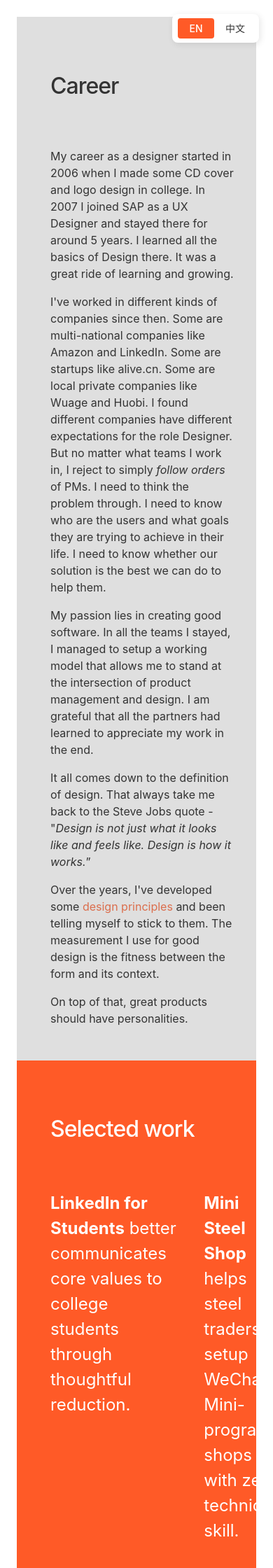
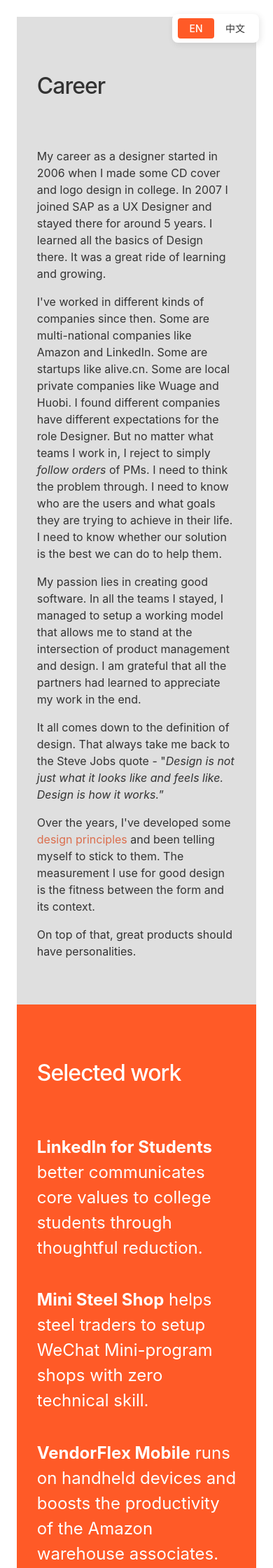
Before and after one commit to lvterry/lvterry.github.io, a Jekyll site: the page built from p/en/index.html, in a window 390 px wide. Shown: the top 2240 px of the page at 70% size. Built offline with Jekyll 4.4.1, drawn with Linux system fonts in a browser that asks for light colours.

Commit message:
mobile style

```diff
--- a/assets/css/styles.css
+++ b/assets/css/styles.css
@@ -262,19 +262,7 @@
   }
 
   .portfolio section {
-    padding: 3rem 2rem 2rem 3rem;
-  }
-
-  .work {
-    gap: 2.4rem;
-  }
-
-}
-
-@media screen and (max-width: 375px) {
-
-  .portfolio section {
-    padding: 3rem 2rem;
+    padding: 3rem 1.8rem;
   }
 
   .work {
```
